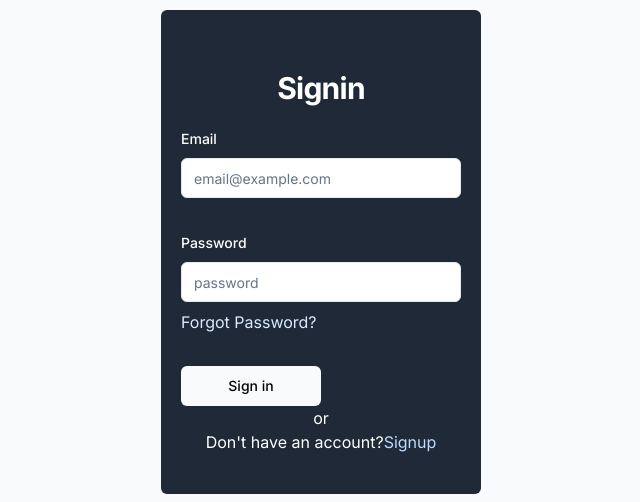
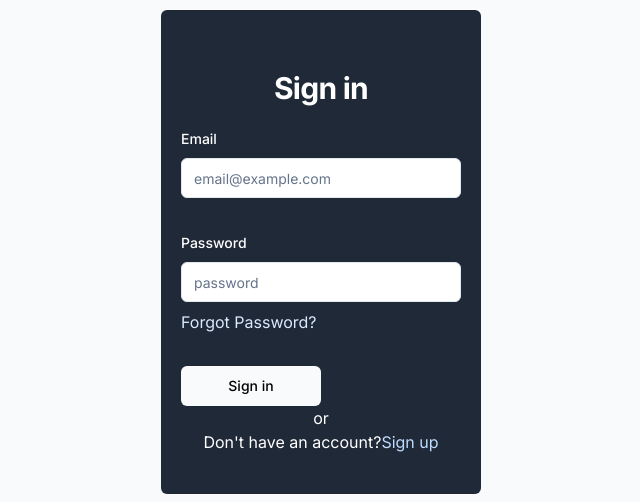
Before and after one commit to mahesh95-git/webchatapp, a Next.js app: page /signin in a window 1280 px wide. Shown: the part 148-650 px from the top of the page, without its empty margins (319-959 px from the left). Built offline with nearby package versions, Linux system fonts and the light colour scheme; no server answers.

Commit message:
fix deployment bug

```diff
--- a/src/app/signin/page.jsx
+++ b/src/app/signin/page.jsx
@@ -61,7 +61,7 @@ function Page() {
     <div className="bg-[#f9fafc] w-full min-h-screen flex items-center justify-center">
       <div className="w-1/4 bg-gray-800 py-10 px-5 rounded-md">
         <h1 className="text-3xl font-bold tracking-tight text-white my-5 text-center">
-          Signin
+          Sign in
         </h1>
         <Form {...form}>
           <form
@@ -120,9 +120,9 @@ function Page() {
         <div>
           <p className="text-center text-white">or</p>
           <p className="text-center text-white">
-            Don't have an account?
+            Don&apos;t have an account?
             <Link href="/signup" className="text-blue-200">
-              Signup
+              Sign up
             </Link>
           </p>
         </div>
```
